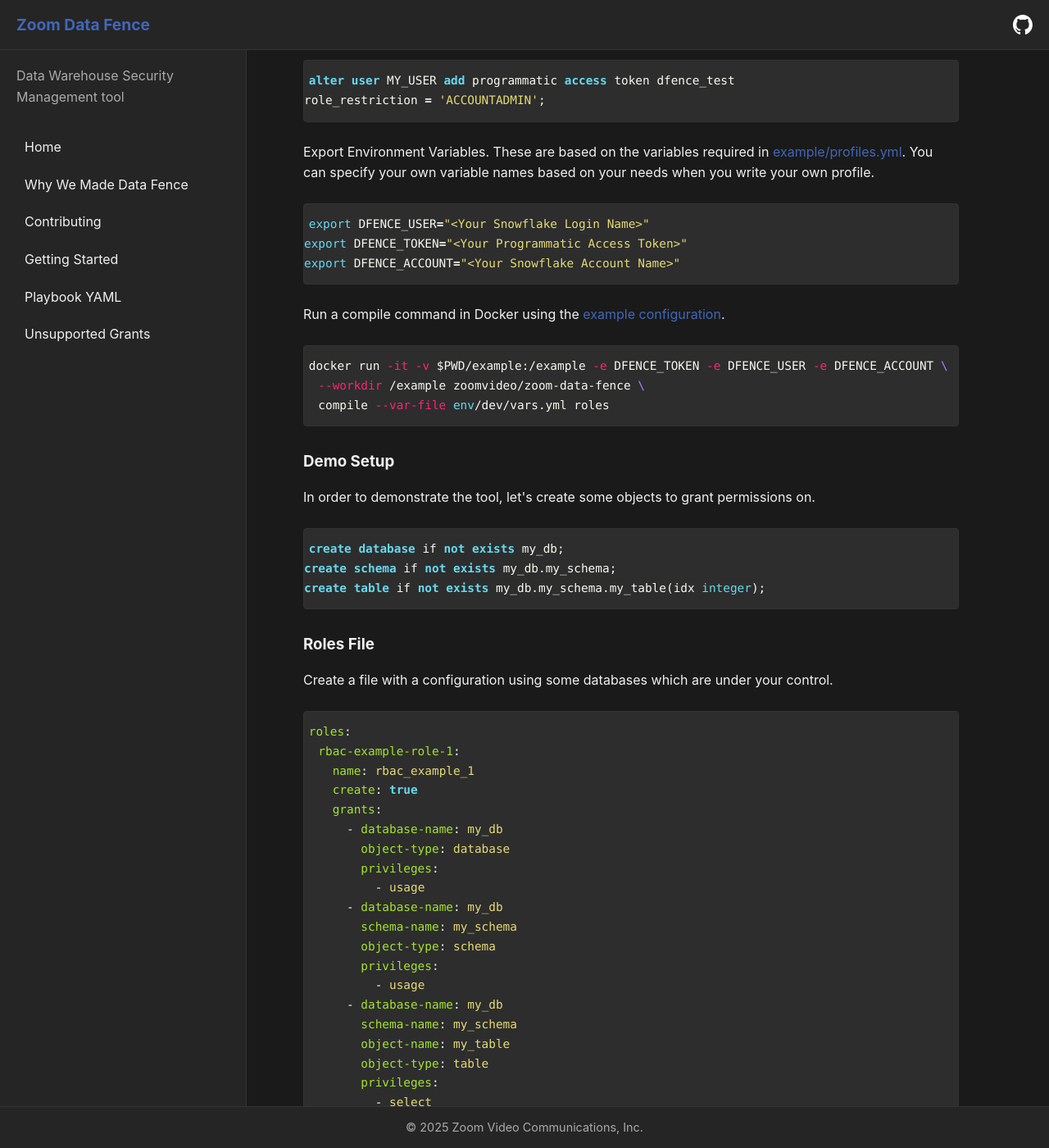
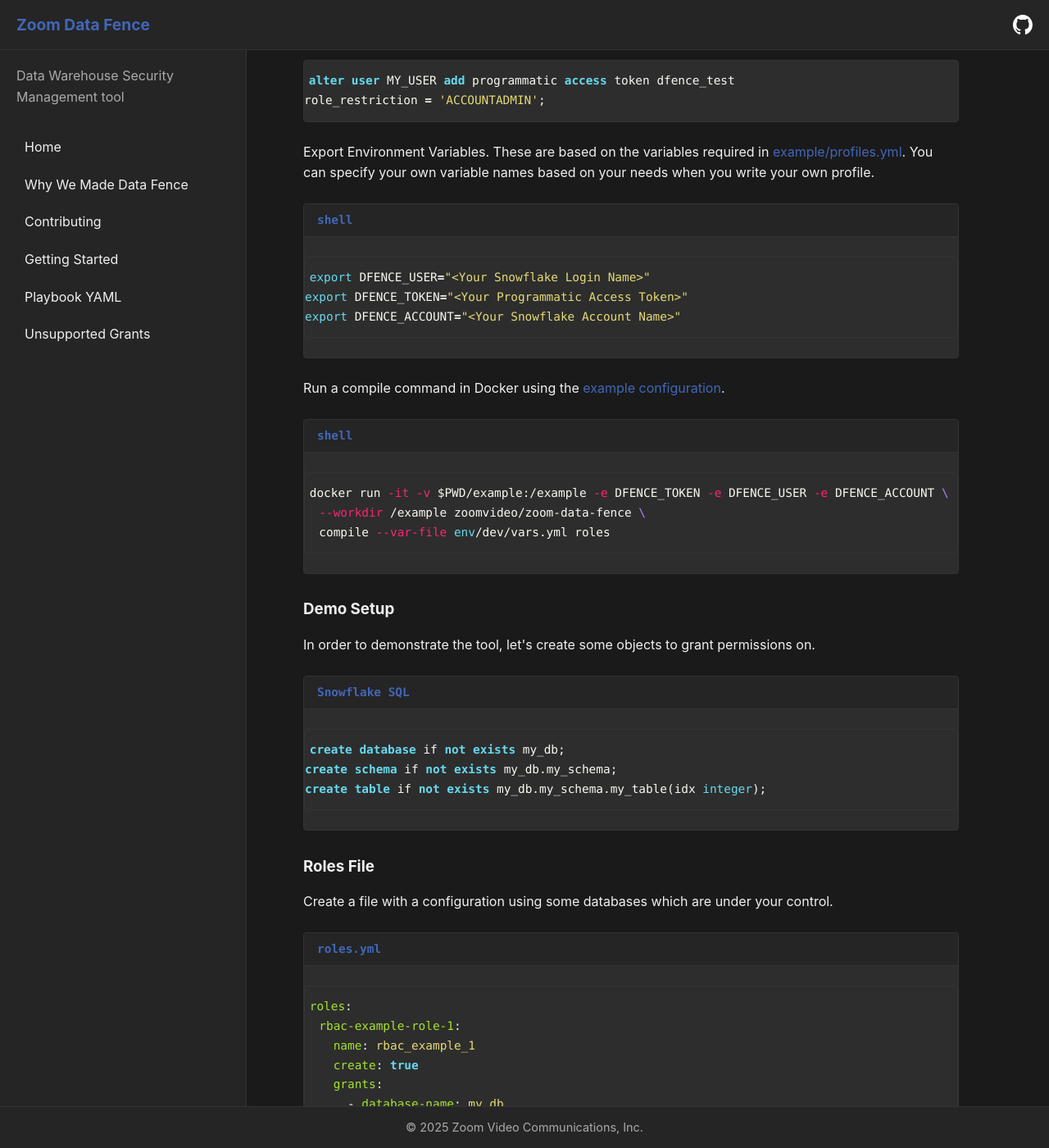
Before and after one commit to zoom/zoom-data-fence, a Jekyll site: the page built from docs/getting-started.html, in a window 1280 px wide and 1400 px high, scrolled down 285 px. Shown: the whole window at 82% size. Built offline with Jekyll 4.4.1, drawn with Linux system fonts in a browser that asks for light colours; some of the changed text lies outside the part shown.

Commit message:
Added formatting to html

```diff
--- a/docs/getting-started.html
+++ b/docs/getting-started.html
@@ -19,34 +19,45 @@
 <a href="https://github.com/zoom/zoom-data-fence/blob/main/example/profiles.yml">example/profiles.yml</a>. You can specify your own variable names
 based on your needs when you write your own profile.</p>
 
+<div class="code-block">
+  <div class="code-block-title">shell</div>
 {% highlight shell %}
 export DFENCE_USER="<Your Snowflake Login Name>"
 export DFENCE_TOKEN="<Your Programmatic Access Token>"
 export DFENCE_ACCOUNT="<Your Snowflake Account Name>"
 {% endhighlight %}
+</div>
 
 <p>Run a compile command in Docker using the <a href="https://github.com/zoom/zoom-data-fence/tree/main/example">example configuration</a>.</p>
 
+<div class="code-block">
+<div class="code-block-title">shell</div>
 {% highlight shell %}
 docker run -it -v $PWD/example:/example -e DFENCE_TOKEN -e DFENCE_USER -e DFENCE_ACCOUNT \
   --workdir /example zoomvideo/zoom-data-fence \
   compile --var-file env/dev/vars.yml roles
 {% endhighlight %}
+</div>
 
 <h3>Demo Setup</h3>
 
 <p>In order to demonstrate the tool, let's create some objects to grant permissions on.</p>
 
+<div class="code-block">
+<div class="code-block-title">Snowflake SQL</div>
 {% highlight sql %}
 create database if not exists my_db;
 create schema if not exists my_db.my_schema;
 create table if not exists my_db.my_schema.my_table(idx integer);
 {% endhighlight %}
+</div>
 
 <h3>Roles File</h3>
 
 <p>Create a file with a configuration using some databases which are under your control.</p>
 
+<div class="code-block">
+  <div class="code-block-title">roles.yml</div>
 {% highlight yaml %}
 roles:
   rbac-example-role-1:
@@ -77,12 +88,15 @@
           - USAGE
         object-name: rbac_example_1
 {% endhighlight %}
+</div>
 
 <h3>Profiles File</h3>
 
 <p>Next you will need to create a profiles file that you can use to connect to the database.
 The profiles file can list multiple environments. This is a file for your filesystem only.</p>
 
+<div class="code-block">
+  <div class="code-block-title">profiles.yml</div>
 {% highlight yaml %}
 default-profile: dev
 profiles:
@@ -105,6 +119,7 @@
           user: YOUR.USERNAME
           role: SECURITYADMIN
 {% endhighlight %}
+</div>
 
 <p>Note that to use this tool you will need SECURITYADMIN or a similar role with enough
 permissions to create roles and manage grants.</p>
@@ -119,6 +134,8 @@
 
 <p>You should see a set of changes that are planned.</p>
 
+<div class="code-block">
+ <div class="code-block-title">stdout</div>
 {% highlight yaml %}
 ---
 changes:
@@ -139,41 +156,57 @@
 total-roles: 2
 total-changes: 2
 {% endhighlight %}
+</div>
 
 <p>If you would like to execute the changes, you can apply them.</p>
 
+<div class="code-block">
+ <div class="code-block-title">shell</div>
 {% highlight shell %}
 dfence apply --profile-file local/profiles.yml local/roles.yml
 {% endhighlight %}
+</div>
 
 <p>Now that we have made the changes, we can execute the compile step again. We should see no
 changes.</p>
 
+<div class="code-block">
+ <div class="code-block-title">shell</div>
 {% highlight shell %}
 dfence compile --profile-file local/profiles.yml local/roles.yml
 {% endhighlight %}
+</div>
 
+<div class="code-block">
+<div class="code-block-title">stdout</div>
 {% highlight yaml %}
 ---
 changes: [ ]
 total-roles: 2
 total-changes: 0
 {% endhighlight %}
+</div>
 
 <p>data-fence strives to not run any statements against the database unless they are
 actually needed. This reduces noise when one needs to look at system logs to investigate a
 change. In addition, note that data-fence will remove grants which are not defined in
 the roles file. Let's try manually granting a permission outside the process.</p>
 
+<div class="code-block">
+<div class="code-block-title">Snowflake SQL</div>
 {% highlight sql %}
 grant create schema on database my_db to role rbac_example_1;
 {% endhighlight %}
+</div>
 
 <p>Now let's run the tool again.</p>
 
+<div class="code-block">
+  <div class="code-block-title">shell</div>
 {% highlight shell %}
 dfence apply --profile-file local/profiles.yml local/roles.yml
 {% endhighlight %}
+</div>
 
 <p>We now see that we are revoking the rogue grant.</p>
 
--- a/docs/profiles.html
+++ b/docs/profiles.html
@@ -9,6 +9,7 @@
 
 <p>The profiles file has the following top-level structure:</p>
 
+<div class="code-block">
 {% highlight yaml %}
 default-profile: dev
 profiles:
@@ -18,3 +19,4 @@
       snowflake:
         connection-string: jdbc:snowflake://your-dev-account.snowflakecomputing.com:443
 {% endhighlight %}
+</div>
```
